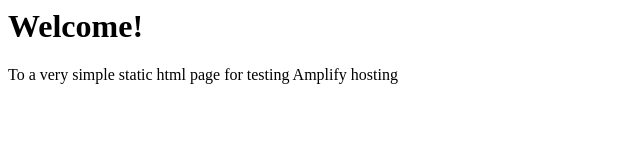
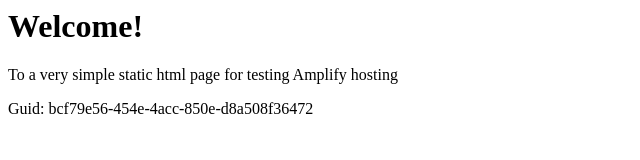
Before and after one commit to aws-aemilia-arn/Github-PR-Commit-Integration-Test-DoNotTouch-GitHubAutoBuildPrPreviewCanaryTest-v1-prod-eu-north-1, a website: page src/index.html in a window 1280 px wide. Shown: the whole page, without its empty margins (0-640 px from the left). Drawn offline with Linux system fonts and the light colour scheme.

Commit message:
commit from integ tests

```diff
--- a/src/index.html
+++ b/src/index.html
@@ -1,3 +1,5 @@
+
+
 <html lang="en">
 
 <head>
@@ -10,6 +12,6 @@
 <body>
     <h1>Welcome!</h1>
     <p>To a very simple static html page for testing Amplify hosting</p>
-</body>
+    <p>Guid: bcf79e56-454e-4acc-850e-d8a508f36472</p></body>
 
 </html>
```
